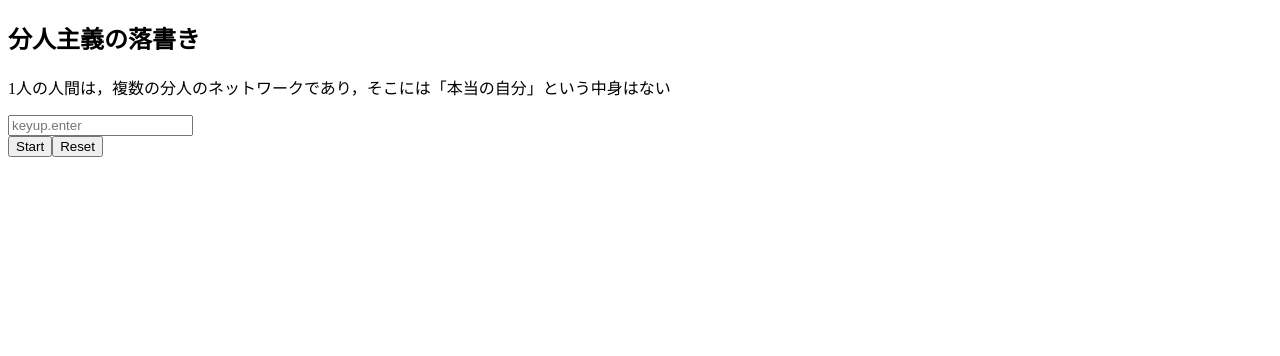
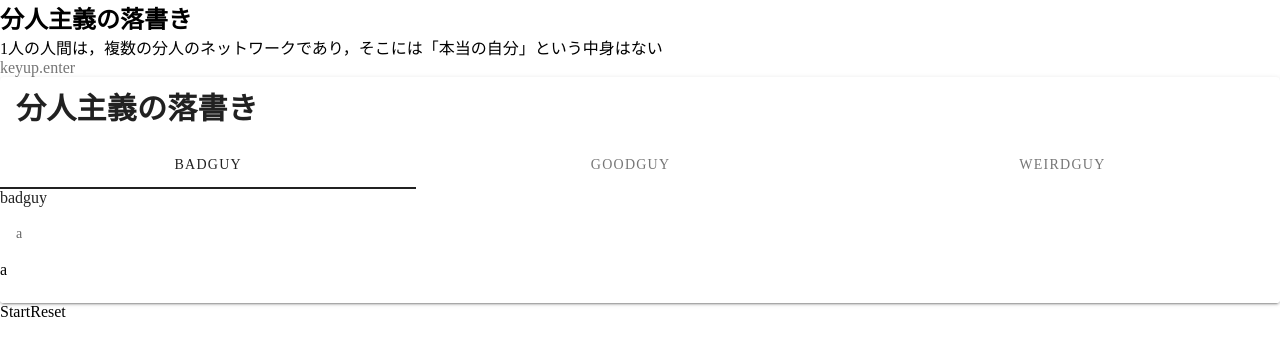
Before and after one commit to ry0y4n/async-divisualism, a Nuxt app: page / in a window 1280 px wide. Shown: the top 356 px of the page. Built offline with nearby package versions, Linux system fonts and the light colour scheme.

Commit message:
add: vuetify導入

```diff
--- a/nuxt.config.js
+++ b/nuxt.config.js
@@ -3,7 +3,8 @@ export default {
     ['@nuxt/typescript-build', {
       typeCheck: true,
       ignoreNotFoundWarnings: true
-    }]
+    }],
+    '@nuxtjs/vuetify'
   ],
   loaders: {
     ts: {
--- a/package.json
+++ b/package.json
@@ -14,11 +14,13 @@
   "license": "ISC",
   "devDependencies": {
     "@nuxt/typescript-build": "^2.0.3",
-    "@nuxtjs/eslint-config-typescript": "^4.0.0"
+    "@nuxtjs/eslint-config-typescript": "^4.0.0",
+    "@nuxtjs/vuetify": "^1.11.2"
   },
   "dependencies": {
     "@nuxt/typescript-runtime": "^2.0.0",
     "eslint": "^7.11.0",
-    "nuxt": "latest"
+    "nuxt": "latest",
+    "vuetify": "^2.3.15"
   }
 }
--- a/pages/index.vue
+++ b/pages/index.vue
@@ -2,10 +2,57 @@
   <div>
     <h2>分人主義の落書き</h2>
     <p>1人の人間は，複数の分人のネットワークであり，そこには「本当の自分」という中身はない</p>
+    <input ref="input" :value="title" placeholder="keyup.enter" @keyup.capture="trigger">
 
     <div>
       <p>{{ title }}</p>
-      <input ref="input" :value="title" placeholder="keyup.enter" @keyup.capture="trigger">
+      <v-card color="basil">
+        <v-card-title class="text-center justify-center py-6">
+          <h2 class="font-weight-bold display-3 basil--text">
+            分人主義の落書き
+          </h2>
+        </v-card-title>
+
+        <v-tabs
+          v-model="tab"
+          background-color="transparent"
+          color="basil"
+          grow
+        >
+          <v-tab
+            v-for="item in items"
+            :key="item"
+          >
+            {{ item }}
+          </v-tab>
+        </v-tabs>
+
+        <v-tabs-items v-model="tab">
+          <v-tab-item
+            v-for="(item, i) in items"
+            :key="i"
+          >
+            <v-card
+              color="basil"
+              flat
+            >
+              <p>{{ item }}</p>
+              <v-card-text>{{ texts[i] }}</v-card-text>
+              <input :ref="item" :value="texts[i]" placeholder="keyup.enter" @keyup.capture="trigger">
+              <v-container fluid>
+                <!-- <v-textarea
+                  ref="input-text"
+                  name="input"
+                  filled
+                  label="Label"
+                  auto-grow
+                  value="The Woodman set to work at once, and so sharp was his axe that the tree was soon chopped nearly through."
+                /> -->
+              </v-container>
+            </v-card>
+          </v-tab-item>
+        </v-tabs-items>
+      </v-card>
     </div>
 
     <!-- <p>{{ interval.toFixed(2) }}</p> 小数2桁まで表示 -->
@@ -38,6 +85,12 @@ type DataType = {
   accum: number,
   titleDiff: string[],
   intervalDiff: string[],
+  tab: number | null,
+  items: string[],
+  texts: string[],
+  badText: string,
+  goodText: string,
+  weirdText: string
 }
 
 export default Vue.extend({
@@ -53,9 +106,17 @@ export default Vue.extend({
       interval: 0,
       accum: 0,
 
-      // ローカルストレージ
+      // ストレージ
       titleDiff: [],
-      intervalDiff: []
+      intervalDiff: [],
+
+      // vuetify
+      tab: null,
+      items: ['badguy', 'goodguy', 'weirdguy'],
+      texts: ['a', 'b', 'c'],
+      badText: '',
+      goodText: '',
+      weirdText: ''
     }
   },
   watch: {
```
Also changed, not shown: 2 other files (tests, documents, lock files or other folders).
